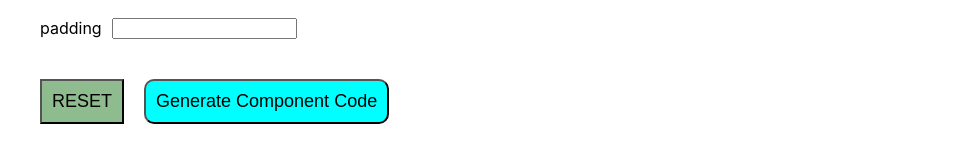
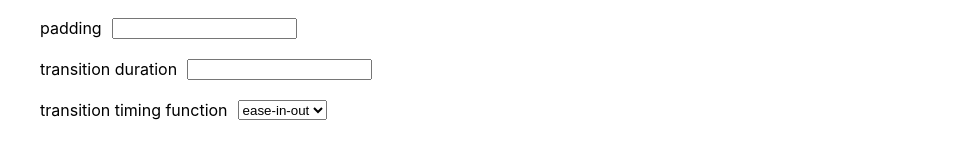
Before and after one commit to ExtDev0327/progressbar, a React (Create React App) app in the folder example/: page / in a window 1280 px wide. Shown: the part 575-733 px from the top of the page, without its empty margins (0-959 px from the left). Built offline with nearby package versions, Linux system fonts and the light colour scheme.

Commit message:
Example updated - transitionDuration and transitionTimingFunction props added

```diff
--- a/example/package.json
+++ b/example/package.json
@@ -4,7 +4,7 @@
   "private": true,
   "homepage": "https://KaterinaLupacheva.github.io/react-progress-bar",
   "dependencies": {
-    "@ramonak/react-progress-bar": "^2.1.2",
+    "@ramonak/react-progress-bar": "file:../ramonak-react-progress-bar-2.1.4.tgz",
     "@testing-library/jest-dom": "^5.11.4",
     "@testing-library/react": "^11.1.0",
     "@testing-library/user-event": "^12.1.10",
--- a/example/src/CustomizedBar.js
+++ b/example/src/CustomizedBar.js
@@ -17,7 +17,9 @@ const CustomizedBar = () => {
     labelSize: "15px",
     margin: "",
     padding: "",
-    isLabelVisible: true
+    isLabelVisible: true,
+    transitionDuration: "1s",
+    transitionTimingFunction: "ease-in-out",
   };
 
   const [state, setState] = useState(INITIAL_STATE);
@@ -26,31 +28,33 @@ const CustomizedBar = () => {
   const [copySuccess, setCopySuccess] = useState("Copy");
   const textAreaRef = useRef(null);
 
-  const handleChange = event => {
+  const handleChange = (event) => {
+    console.log(event.target.name);
+    console.log(event.target.value);
     setState({
       ...state,
-      [event.target.name]: event.target.value
+      [event.target.name]: event.target.value,
     });
   };
 
-  const handleBgChange = color => {
+  const handleBgChange = (color) => {
     setState({
       ...state,
-      bgcolor: color
+      bgcolor: color,
     });
   };
 
-  const handleBaseBgChange = color => {
+  const handleBaseBgChange = (color) => {
     setState({
       ...state,
-      baseBgColor: color
+      baseBgColor: color,
     });
   };
 
-  const handleLabelColorChange = color => {
+  const handleLabelColorChange = (color) => {
     setState({
       ...state,
-      labelColor: color
+      labelColor: color,
     });
   };
 
@@ -59,14 +63,14 @@ const CustomizedBar = () => {
     setShowCode(false);
   };
 
-  const handleIsLabelVisibleChange = value => {
+  const handleIsLabelVisibleChange = (value) => {
     setState({
       ...state,
-      isLabelVisible: value === 'true'
-    })
-  }
+      isLabelVisible: value === "true",
+    });
+  };
 
-  const copyToClipboard = e => {
+  const copyToClipboard = (e) => {
     textAreaRef.current.select();
     document.execCommand("copy");
     e.target.focus();
@@ -91,7 +95,7 @@ const CustomizedBar = () => {
         ? ""
         : `labelAlignment="${state.labelAlignment}"`
     }
-    ${state.isLabelVisible ? '' : `isLabelVisible={false}`}
+    ${state.isLabelVisible ? "" : `isLabelVisible={false}`}
     ${
       state.baseBgColor === "#e0e0de"
         ? ""
@@ -101,6 +105,16 @@ const CustomizedBar = () => {
     ${state.labelSize === "15px" ? "" : `labelSize="${state.labelSize}"`}
     ${state.margin === "" ? "" : `margin="${state.margin}"`}
     ${state.padding === "" ? "" : `padding="${state.padding}"`}
+    ${
+      state.transitionDuration === "1s"
+        ? ""
+        : `transitionDuration="${state.transitionDuration}"`
+    }
+    ${
+      state.transitionTimingFunction === "ease-in-out"
+        ? ""
+        : `transitionTimingFunction="${state.transitionTimingFunction}"`
+    }
     />`;
     const code = tempCode.replace(/^\s*$(?:\r\n?|\n)/gm, "");
     setCodeValue(code);
@@ -130,7 +144,7 @@ const CustomizedBar = () => {
             <textarea
               ref={textAreaRef}
               value={codeValue}
-              onChange={e => setCodeValue(e.target.value)}
+              onChange={(e) => setCodeValue(e.target.value)}
             />
           </div>
         )}
--- a/example/src/Parameters.js
+++ b/example/src/Parameters.js
@@ -201,6 +201,32 @@ const Parameters = ({
           onChange={handleChange}
         />
       </div>
+      <div className="param">
+        <label htmlFor="transitionDuration">transition duration</label>
+        <input
+          name="transitionDuration"
+          id="transitionDuration"
+          type="text"
+          onChange={handleChange}
+        />
+      </div>
+      <div className="param">
+        <label htmlFor="transitionTimingFunction">
+          transition timing function
+        </label>
+        <select
+          name="transitionTimingFunction"
+          defaultValue="right"
+          id="transitionTimingFunction"
+          onChange={handleChange}
+        >
+          <option value="ease-in-out">ease-in-out</option>
+          <option value="ease">ease</option>
+          <option value="linear">linear</option>
+          <option value="ease-in">ease-in</option>
+          <option value="ease-out">ease-out</option>
+        </select>
+      </div>
     </>
   );
 };
```
Also changed, not shown: 2 other files (tests, documents, lock files or other folders).
